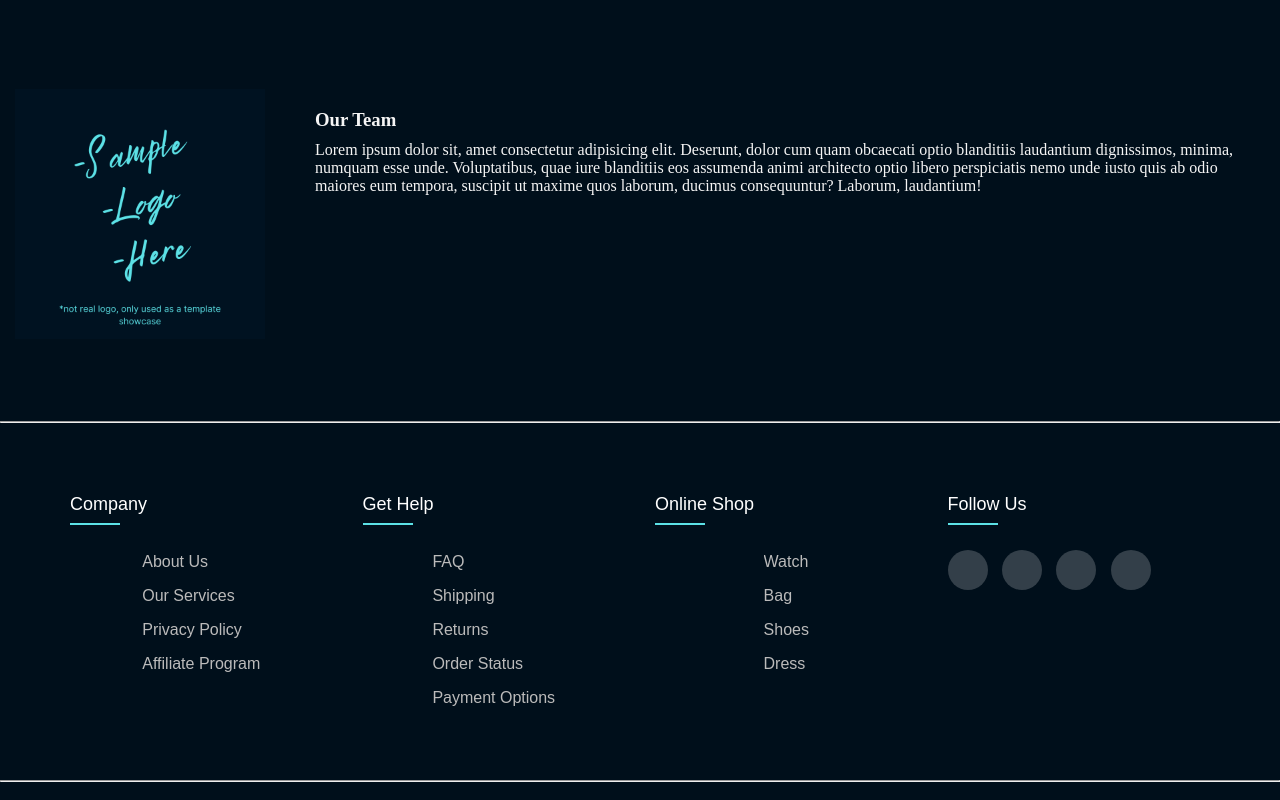
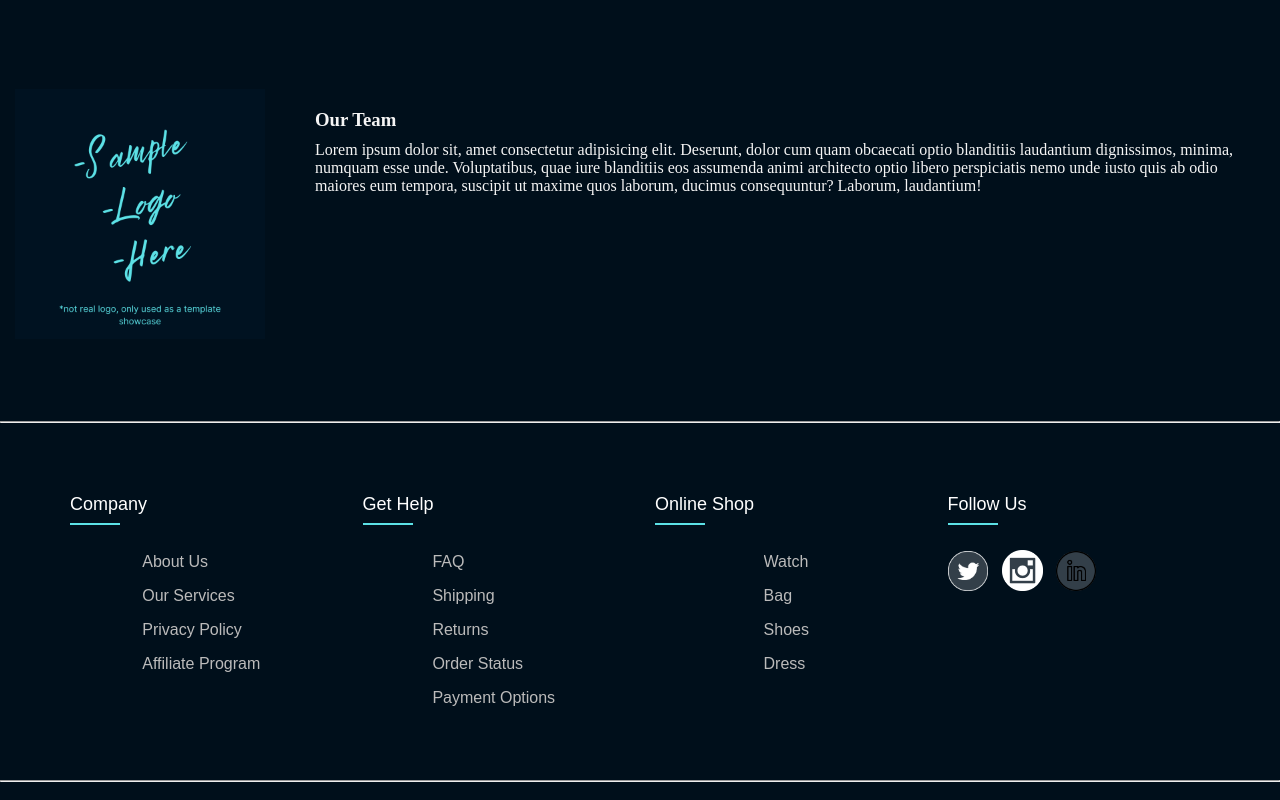
Before and after one commit to ArnavGautamGit/Website-Template-1, a plain HTML site: page index.html in a window 1280 px wide. Shown: the part 1131-1931 px from the top of the page. Drawn offline with Linux system fonts and the light colour scheme.

Commit message:
Social Links updated

```diff
--- a/index.html
+++ b/index.html
@@ -101,10 +101,9 @@
                 <div class="footer-col">
                     <h4>follow us</h4>
                     <div class="social-links">
-                        <a href="#"><i class="fab fa-facebook-f"></i></a>
-                        <a href="#"><i class="fab fa-twitter"></i></a>
-                        <a href="#"><i class="fab fa-instagram"></i></a>
-                        <a href="#"><i class="fab fa-linkedin-in"></i></a>
+                        <a href="https://www.twitter.com"><img src="Assets/Twitter-grey.png" width="40px"><i class="fab fa-twitter"></i></a>
+                        <a href="https://www.instagram.com"><img src="Assets/toppng.com-instagram-logo.png" width="41px"><i class="fab fa-instagram"></i></a>
+                        <a href="https://www.linkedin.com"><img src="Assets/linked-in-grey.png" width="40px"><i class="fab fa-linkedin-in"></i></a>
                     </div>
                 </div>
             </div>
--- a/styling.css
+++ b/styling.css
@@ -339,6 +339,10 @@
       background-color: #ffffff;
   }
 
+  .fa-twitter{
+      text-align: center;
+  }
+
   /*responsive*/
   @media(max-width: 767px){
     .footer-col{
```
Also changed, not shown: Assets/Twitter-grey.png (added), Assets/linked-in-grey.png (added), Assets/pngfind.com-facebook-icon-whitepng.png (added), Assets/toppng.com-instagram-logo.png (added).
